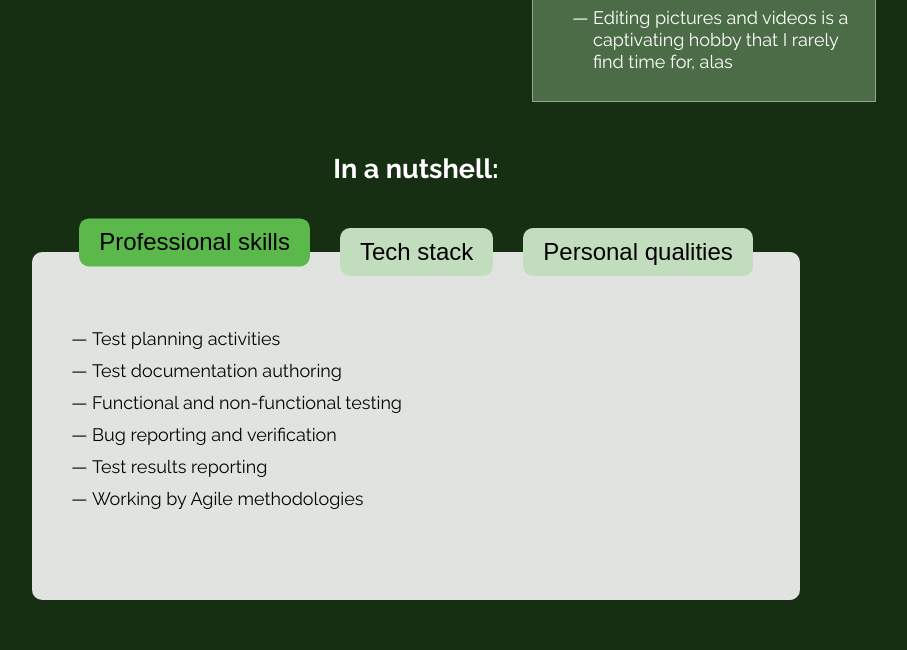
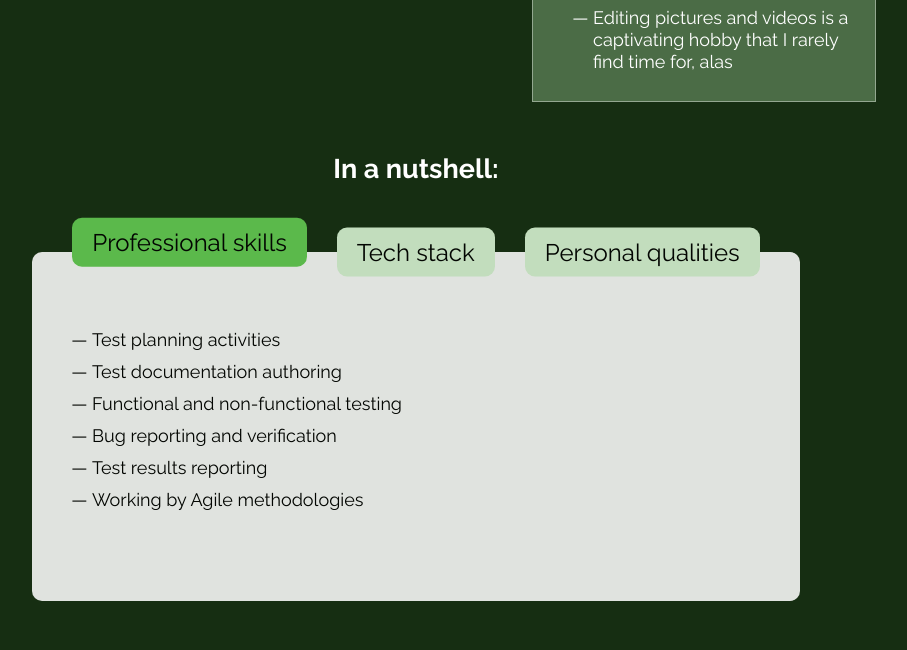
Before and after one commit to msmarjorine/msmarjorine.github.io, a plain HTML site: page index.html in a window 1280 px wide. Shown: the part 1883-2533 px from the top of the page, without its empty margins (224-1131 px from the left). Drawn offline with Linux system fonts and the light colour scheme.

Commit message:
Fix font color for buttons

```diff
--- a/styles/marjstyle.css
+++ b/styles/marjstyle.css
@@ -23,6 +23,11 @@ a:active {
 
 .it {
   font-style: italic;
+}
+
+button {
+  font-family: "Raleway", sans-serif;
+  color: #030602;
 }
 
 header {
```
